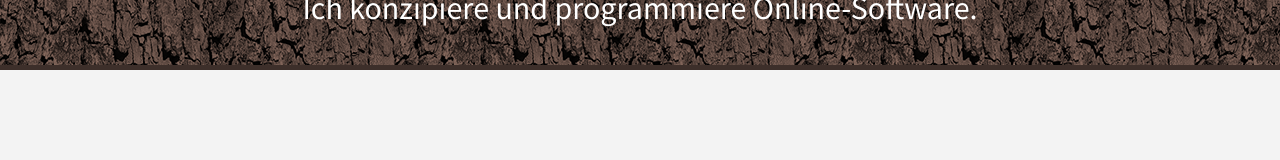
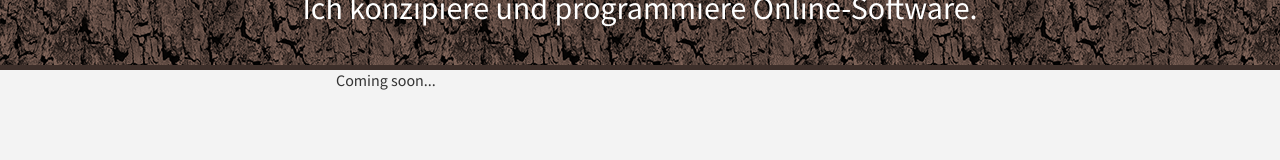
Before and after one commit to mkollers/markuskollers.de, an Angular app: page / in a window 1280 px wide. Shown: the part 292-452 px from the top of the page. Built offline with nearby package versions, Linux system fonts and the light colour scheme.

Commit message:
Added about me page

```diff
--- a/src/app/app-routing.module.ts
+++ b/src/app/app-routing.module.ts
@@ -2,9 +2,13 @@ import { NgModule } from '@angular/core';
 import { Routes, RouterModule } from '@angular/router';
 
 const routes: Routes = [{
+  path: '', loadChildren: './pages/about-me-page/about-me-page.module#AboutMePageModule'
+}, {
   path: 'imprint', loadChildren: './pages/imprint-page/imprint-page.module#ImprintPageModule'
 }, {
   path: 'privacy', loadChildren: './pages/privacy-page/privacy-page.module#PrivacyPageModule'
+}, {
+  path: '**', redirectTo: ''
 }];
 
 @NgModule({
--- a/src/app/app.component.html
+++ b/src/app/app.component.html
@@ -1,6 +1,6 @@
 <mk-header></mk-header>
 <main style="min-height: calc(100% - 327px - 320px)">
-    <router-outlet></router-outlet>
+  <router-outlet></router-outlet>
 </main>
 <mk-social-footer></mk-social-footer>
 <mk-footer></mk-footer>
--- a/src/app/app.module.ts
+++ b/src/app/app.module.ts
@@ -1,5 +1,6 @@
 import { HttpClientModule } from '@angular/common/http';
 import { NgModule } from '@angular/core';
+import { FlexLayoutModule } from '@angular/flex-layout';
 import { BrowserModule } from '@angular/platform-browser';
 import { BrowserAnimationsModule } from '@angular/platform-browser/animations';
 
--- /dev/null
+++ b/src/app/pages/about-me-page/about-me-page.component.html
@@ -0,0 +1,3 @@
+<section id="about-me" fxFlex.xl="33%" fxFlex.lg="50%" fxFlex.md="60%" fxFlex.sm="80%">
+  Coming soon...
+</section>
--- /dev/null
+++ b/src/app/pages/about-me-page/about-me-page.component.scss
@@ -0,0 +1,4 @@
+#about-me {
+  margin: 0 auto;
+  padding: 0 16px;
+}
--- /dev/null
+++ b/src/app/pages/about-me-page/about-me-page.component.ts
@@ -0,0 +1,15 @@
+import { Component, OnInit } from '@angular/core';
+
+@Component({
+  selector: 'mk-about-me-page',
+  templateUrl: './about-me-page.component.html',
+  styleUrls: ['./about-me-page.component.scss']
+})
+export class AboutMePageComponent implements OnInit {
+
+  constructor() { }
+
+  ngOnInit() {
+  }
+
+}
--- a/src/app/shared/layout/components/header/header.component.html
+++ b/src/app/shared/layout/components/header/header.component.html
@@ -1,4 +1,6 @@
-<img src="/assets/markus_kollers.jpg" width="200">
+<a routerLink="/">
+  <img src="/assets/markus_kollers.jpg" width="200">
+</a>
 <h1>
   Hi, ich bin Markus Kollers.
   <br />
--- a/src/app/shared/layout/components/header/header.component.scss
+++ b/src/app/shared/layout/components/header/header.component.scss
@@ -8,14 +8,19 @@
 }
 
 img {
-    border-radius: 50%;
+  border-radius: 50%;
 }
 
 h1 {
-    color: #fff;
-    font-weight: 300;
+  color: #fff;
+  font-weight: 300;
 }
 
-b, strong {
-    font-weight: 400;
+b,
+strong {
+  font-weight: 400;
 }
+
+a:hover ::ng-deep img {
+  box-shadow: 0 0 20px rgba(255, 255, 255, .5);
+}
```
Also changed, not shown: src/app/pages/about-me-page/about-me-page-routing.module.ts (added, +14 -0 lines), src/app/pages/about-me-page/about-me-page.module.ts (added, +16 -0 lines), 2 other files (tests, documents, lock files or other folders).
